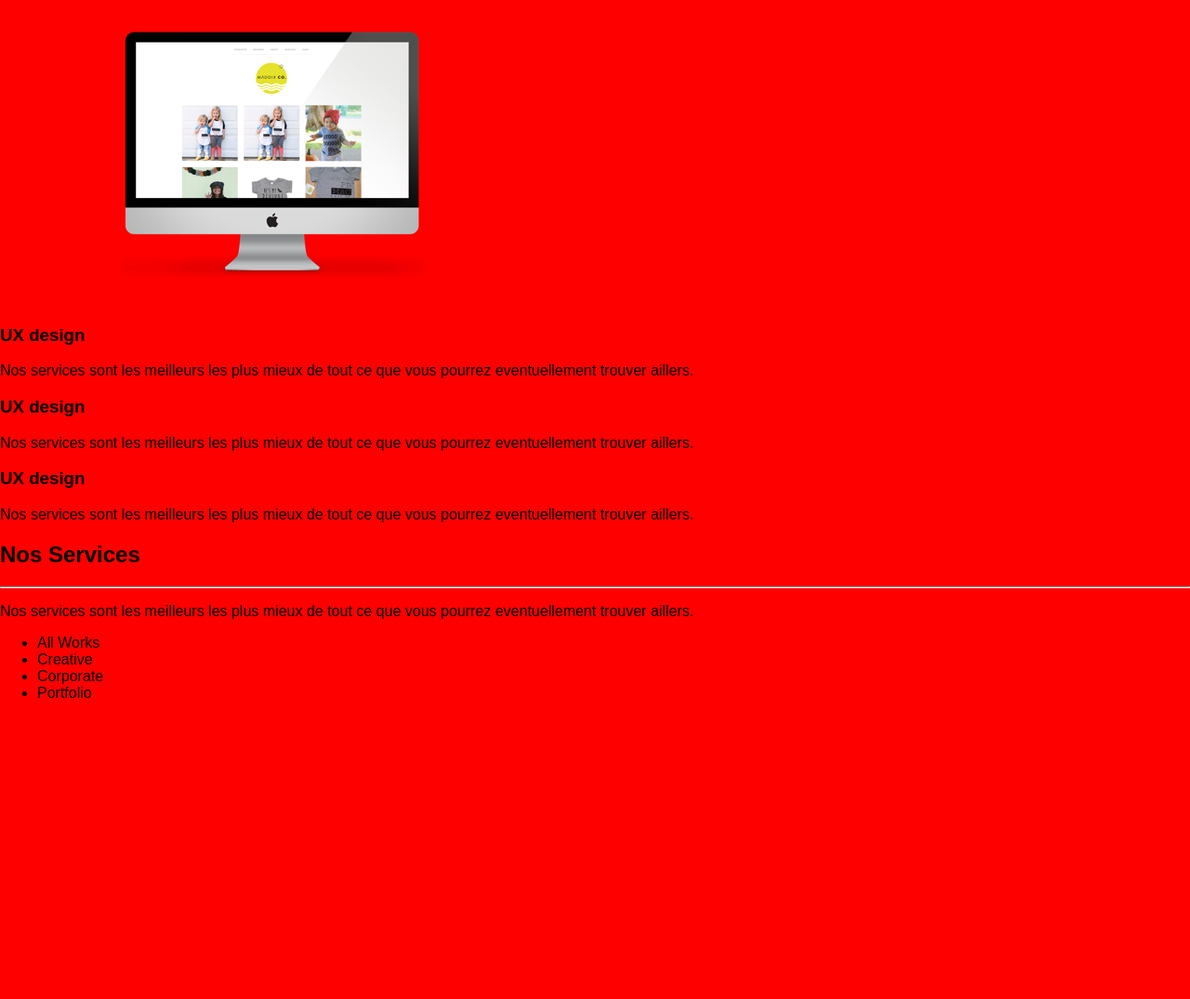
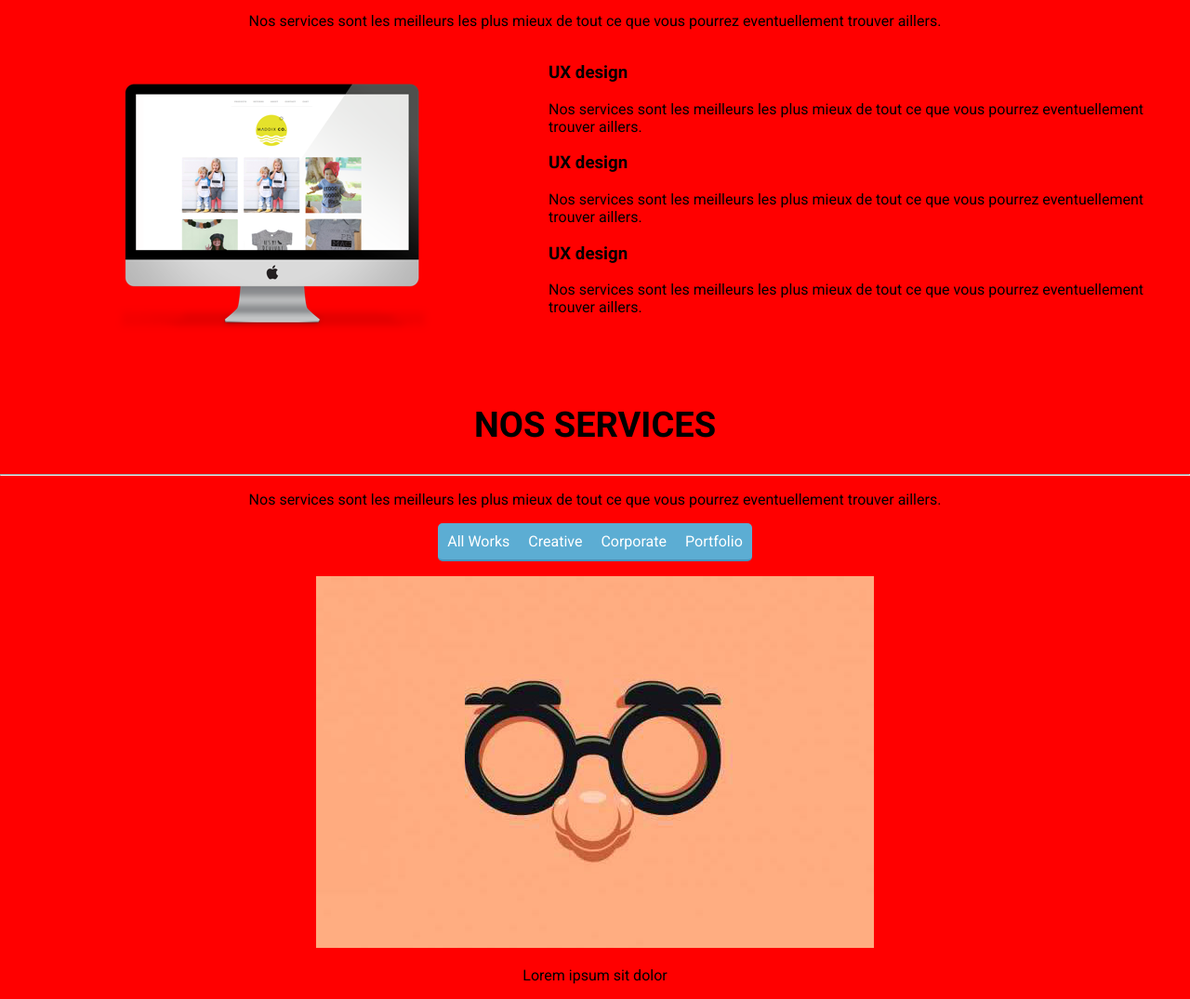
Before and after one commit to MarCarp/OC-DWJ-Projet1, a plain HTML site: page index.html in a window 1280 px wide. Shown: the part 692-1767 px from the top of the page at 93% size. Before the commit the page ends 1463 px from the top, so only its background shows below. Drawn offline with Linux system fonts and the light colour scheme.

Commit message:
Modifications html+css

```diff
--- a/index.html
+++ b/index.html
@@ -27,7 +27,7 @@
 			<div class="main">
 				<h1><strong>WebAgency</strong> : l'agence de tous vos projets !</h1>
 				<p>Vous avez un projet web ? La WebAgency vous aide à le réaliser !</p>
-				<a href="#">Plus d'infos</a>
+				<a class="btn-blue" href="#">Plus d'infos</a>
 			</div>
 		</div>
 		<div class="btn before"></div>
@@ -84,15 +84,21 @@
 			<p>Nos services sont les meilleurs les plus mieux de tout ce que vous pourrez eventuellement trouver aillers.</p>
 			<div class="projects-menu">
 				<ul>
-					<li>All Works</li>
-					<li>Creative</li>
-					<li>Corporate</li>
-					<li>Portfolio</li>
+					<li class="btn-blue">All Works</li>
+					<li class="btn-blue">Creative</li>
+					<li class="btn-blue">Corporate</li>
+					<li class="btn-blue">Portfolio</li>
 				</ul>
 			</div>
 		</div>
 		<div class="portfolio">
-			<article></article>
+			<article>
+				<img src="images/portfolio/01.jpg" alt="" />
+				<div class="infos">
+					<span class="icon"></span>
+					<p>Lorem ipsum sit dolor</p>
+				</div>
+			</article>
 		</div>
 	</section>
 	<footer>
--- a/style.css
+++ b/style.css
@@ -1,11 +1,22 @@
+@import url('https://fonts.googleapis.com/css?family=Roboto:400,700&display=swap');
 body
 {
 	margin: 0;
 	background-color: red;
 }
 p, a, li, h1, h2, h3{
-	font-family: Arial, sans-serif;
+	font-family: Roboto, Arial, sans-serif;
 	color:#000;
+}
+h2{
+	font-size: 38px;
+	text-transform: uppercase;
+}
+.btn-blue {
+    background-color: #5cadd3;
+    border-bottom: 2px solid #4494bb;
+    color: white;
+    padding: 10px;
 }
 .container
 {
@@ -59,7 +70,7 @@ header nav li a {
     padding: 0 15px;
 }
 header nav li a:hover {
-    background: linear-gradient(aqua, aqua 5%, #FFF 5%);
+    background: linear-gradient(#5cadd3, #5cadd3 5%, #FFF 5%);
 }
 /* SECTION HEADER-TITLE */
 section#header-title
@@ -75,8 +86,55 @@ section#header-title .container {
     display: flex;
     align-items: center;
 }
+section#header-title .main h1 strong {
+    color: #5cadd3;
+}
+section#header-title .main h1 {
+    text-transform: uppercase;
+    color: white;
+    font-size: 52px;
+}
 section#header-title .btn {
 	position: absolute;
 	height: 10px;
 	width: 10px;
 }
+/* SECTION SERVICES */
+section#services {
+    display: flex;
+    flex-direction: column;
+    align-items: center;
+}
+
+section#services .en-tete {
+    text-align: center;
+}
+section#services .main {
+    display: flex;
+}
+/* SECTION PROJETS */
+section#projets {
+    display: flex;
+    flex-direction: column;
+    justify-content: center;
+    text-align: center;
+}
+
+section#projets .projects-menu li.btn-blue {
+    display: inline-block;
+}
+section#projets .projects-menu ul {
+    padding: 0;
+}
+section#projets .projects-menu li {
+	margin:0 -2px;
+	cursor: pointer;
+}
+section#projets .projects-menu li.btn-blue:first-child {
+    border-radius: 5px 0 0 5px;
+    margin-right: -2px;
+}
+section#projets .projects-menu li.btn-blue:last-child {
+    border-radius: 0 5px 5px 0;
+    margin-left: -2px;
+}
```
